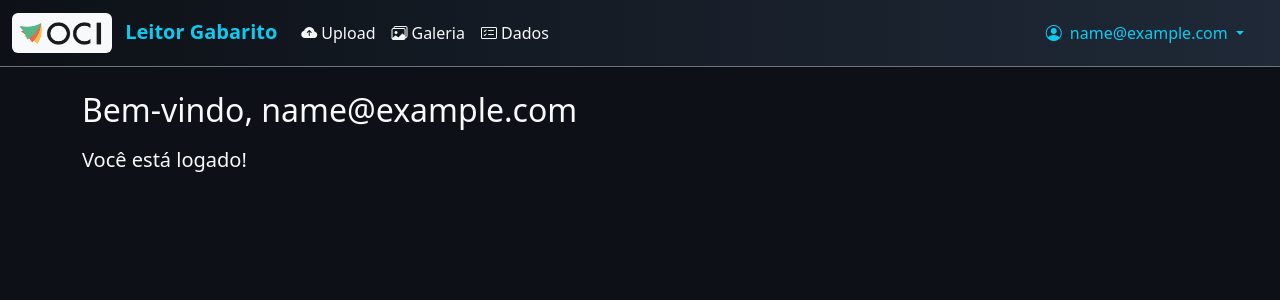
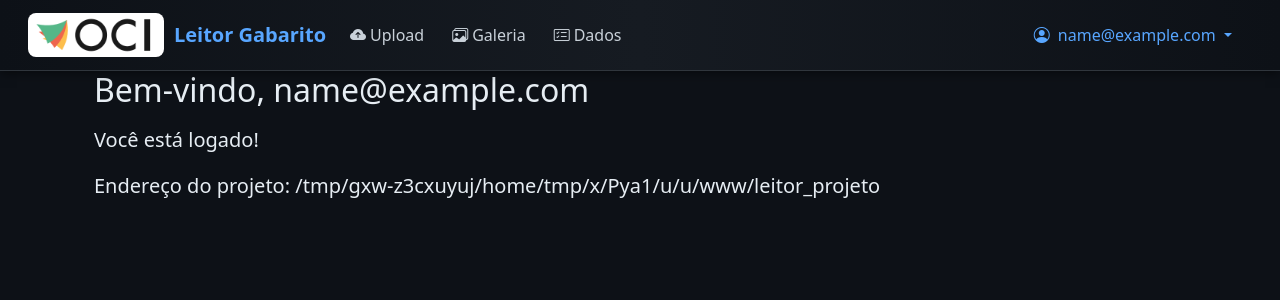
Before and after one commit to JamesMakarov/Leitor_Gabarito, a Django app: page /auth/home/ in a window 1280 px wide. Shown: the top 300 px of the page. Run offline with Django 5.2, Linux system fonts and the light colour scheme; the visitor is signed in with stand-in values (Sample User, id 1); data that the repository does not hold is empty.

Commit message:
Corrigindo algumas coisas

```diff
--- a/leitor_projeto/App/forms.py
+++ b/leitor_projeto/App/forms.py
@@ -2,7 +2,7 @@ from django import forms
 from .models import Perfil, DadosImagem
 
 class PerfilForm(forms.ModelForm):
-    foto_arquivo = forms.ImageField(required=False, label="Foto de perfil")  # novo campo de upload
+    foto_arquivo = forms.ImageField(required=False, label="Foto de perfil")
 
     class Meta:
         model = Perfil
@@ -10,14 +10,11 @@ class PerfilForm(forms.ModelForm):
 
     def save(self, commit=True):
         instance = super().save(commit=False)
-
         if self.cleaned_data.get('foto_arquivo'):
             imagem = self.cleaned_data['foto_arquivo']
-            instance.foto = imagem.read()  # lê como binário
-
+            instance.foto = imagem.read()
         if commit:
             instance.save()
-
         return instance
 
 class LeituraGabaritoForm(forms.ModelForm):
--- a/leitor_projeto/App/templates/accounts/base.html
+++ b/leitor_projeto/App/templates/accounts/base.html
@@ -5,23 +5,90 @@
 <html lang="pt-br">
 <head>
     <meta charset="UTF-8">
-    <title>{% block title %}Minha App{% endblock %}</title>
-    <link href="https://cdn.jsdelivr.net/npm/bootstrap@5.3.6/dist/css/bootstrap.min.css" rel="stylesheet" integrity="sha384-4Q6Gf2aSP4eDXB8Miphtr37CMZZQ5oXLH2yaXMJ2w8e2ZtHTl7GptT4jmndRuHDT" crossorigin="anonymous">
+    <title>{% block title %}Leitor Gabarito{% endblock %}</title>
+
+    <!-- Bootstrap -->
+    <link href="https://cdn.jsdelivr.net/npm/bootstrap@5.3.6/dist/css/bootstrap.min.css" rel="stylesheet">
     <link rel="stylesheet" href="https://cdn.jsdelivr.net/npm/bootstrap-icons@1.10.5/font/bootstrap-icons.css">
+
+    <!-- Estilo personalizado -->
     <style>
         body {
             background-color: #0d1117;
             color: #e6edf3;
         }
 
-  a, a.nav-link, a.page-link {
+        /* NAVBAR */
+        .navbar {
+            background: linear-gradient(90deg, #0d1117, #161b22, #0d1117);
+            border-bottom: 1px solid #30363d;
+            box-shadow: 0 2px 10px rgba(0,0,0,0.5);
+            padding: 0.5rem 1rem;
+        }
+
+        .navbar-brand {
+            font-weight: bold;
+            color: #58a6ff !important;
+            display: flex;
+            align-items: center;
+        }
+
+        .navbar-brand .logo-container {
+            background-color: #ffffff;
+            border-radius: 8px;
+            padding: 4px;
+            margin-right: 10px;
+            display: flex;
+            align-items: center;
+            justify-content: center;
+        }
+
+        .navbar-brand img {
+            height: 36px;
+            width: auto;
+            object-fit: contain;
+        }
+
+        .nav-link {
+            color: #c9d1d9 !important;
+            transition: 0.3s;
+            margin-right: 12px;
+        }
+
+        .nav-link:hover {
+            color: #58a6ff !important;
+        }
+
+        .dropdown-toggle {
+            color: #58a6ff !important;
+            border-radius: 8px;
+            padding: 6px 10px;
+            transition: background-color 0.3s;
+        }
+
+        .dropdown-toggle:hover {
+            background-color: #21262d;
+        }
+
+        .dropdown-menu {
+            background-color: #161b22;
+            border: 1px solid #30363d;
+        }
+
+        .dropdown-item {
+            color: #c9d1d9;
+        }
+
+        .dropdown-item:hover {
+            background-color: #21262d;
             color: #58a6ff;
         }
 
-  a.nav-link:hover, a.page-link:hover {
-    color: #79c0ff;
+        .dropdown-divider {
+            border-color: #30363d;
         }
 
+        /* COMPONENTES */
         .card, .form-control, .dropdown-menu {
             background-color: #161b22;
             color: #c9d1d9;
@@ -53,16 +120,23 @@
         .btn-close {
             filter: invert(1);
         }
+
+        /* Espaçamento para não colar no topo */
+        .container-content {
+            padding-top: 0px;
+            padding-bottom: 0px;
+        }
     </style>
+</head>
 
+<body>
 
-</head>
-<body>
-    <nav class="navbar navbar-expand-lg navbar-dark bg-dark shadow-sm border-bottom border-secondary mb-4" style="background: linear-gradient(90deg, #0d1117, #1f2937);">
+<!-- Navbar -->
+<nav class="navbar navbar-expand-lg">
     <div class="container-fluid">
-    <a class="navbar-brand fw-bold text-info" href="{% url 'home' %}">
-  <span class="d-inline-block bg-light rounded p-1 me-2" style="width: 100px; height: 40px;">
-    <img src="{% static 'img/logo.png' %}" alt="Logo" style="width: 100%; height: 100%; object-fit: contain; bottom: 10%">
+        <a class="navbar-brand" href="{% url 'home' %}">
+            <span class="logo-container">
+                <img src="{% static 'img/logo.png' %}" alt="Logo">
             </span>
             Leitor Gabarito
         </a>
@@ -74,15 +148,26 @@
         <div class="collapse navbar-collapse" id="navbarContent">
             {% if user.is_authenticated %}
                 <ul class="navbar-nav me-auto mb-2 mb-lg-0">
-          <li class="nav-item"><a class="nav-link text-light" href="{% url 'upload' %}"><i class="bi bi-cloud-arrow-up-fill me-1"></i>Upload</a></li>
-
-          <li class="nav-item"><a class="nav-link text-light" href="{% url 'galeria' %}"><i class="bi bi-images me-1"></i>Galeria</a></li>
-          <li class="nav-item"><a class="nav-link text-light" href="{% url 'dados' %}"><i class="bi bi-card-checklist me-1"></i>Dados</a></li>
+                    <li class="nav-item">
+                        <a class="nav-link" href="{% url 'upload' %}">
+                            <i class="bi bi-cloud-arrow-up-fill me-1"></i>Upload
+                        </a>
+                    </li>
+                    <li class="nav-item">
+                        <a class="nav-link" href="{% url 'galeria' %}">
+                            <i class="bi bi-images me-1"></i>Galeria
+                        </a>
+                    </li>
+                    <li class="nav-item">
+                        <a class="nav-link" href="{% url 'dados' %}">
+                            <i class="bi bi-card-checklist me-1"></i>Dados
+                        </a>
+                    </li>
                 </ul>
 
-              <ul class="navbar-nav me-3">
+                <ul class="navbar-nav">
                     <li class="nav-item dropdown">
-          <a class="nav-link dropdown-toggle text-info" href="{% url 'perfil' %}" role="button" data-bs-toggle="dropdown" aria-expanded="false">
+                        <a class="nav-link dropdown-toggle" href="#" role="button" data-bs-toggle="dropdown">
                             <i class="bi bi-person-circle me-1"></i>
                             {% if user.perfil.nome_completo %}
                                 {{ user.perfil.nome_completo }}
@@ -91,41 +176,59 @@
                             {% endif %}
                         </a>
                         <ul class="dropdown-menu dropdown-menu-end">
-            <li><a class="dropdown-item" href="{% url 'perfil' %}"><i class="bi bi-person-fill me-1"></i> Perfil</a></li>
+                            <li>
+                                <a class="dropdown-item" href="{% url 'perfil' %}">
+                                    <i class="bi bi-person-fill me-1"></i>Perfil
+                                </a>
+                            </li>
                             <li><hr class="dropdown-divider"></li>
-            <li><a class="dropdown-item text-danger" href="{% url 'logout' %}"><i class="bi bi-box-arrow-right me-1"></i> Sair</a></li>
+                            <li>
+                                <a class="dropdown-item text-danger" href="{% url 'logout' %}">
+                                    <i class="bi bi-box-arrow-right me-1"></i>Sair
+                                </a>
+                            </li>
                         </ul>
                     </li>
                 </ul>
 
-
             {% else %}
                 <ul class="navbar-nav ms-auto">
-          <li class="nav-item"><a class="nav-link text-light" href="{% url 'login' %}"><i class="bi bi-box-arrow-in-right me-1"></i>Login</a></li>
-          <li class="nav-item"><a class="nav-link text-light" href="{% url 'register' %}"><i class="bi bi-person-plus-fill me-1"></i>Registrar</a></li>
+                    <li class="nav-item">
+                        <a class="nav-link" href="{% url 'login' %}">
+                            <i class="bi bi-box-arrow-in-right me-1"></i>Login
+                        </a>
+                    </li>
+                    <li class="nav-item">
+                        <a class="nav-link" href="{% url 'register' %}">
+                            <i class="bi bi-person-plus-fill me-1"></i>Registrar
+                        </a>
+                    </li>
                 </ul>
             {% endif %}
         </div>
     </div>
 </nav>
 
-
-    <div class="container">
+<!-- Mensagens -->
+<div class="container container-content">
     {% if messages %}
         {% for message in messages %}
             <div class="alert alert-{{ message.tags }} alert-dismissible fade show" role="alert">
                 {{ message }}
-        <button type="button" class="btn-close" data-bs-dismiss="alert" aria-label="Close"></button>
+                <button type="button" class="btn-close" data-bs-dismiss="alert" aria-label="Fechar"></button>
             </div>
         {% endfor %}
     {% endif %}
 </div>
 
-    <div class="text-light">
+<!-- Conteúdo -->
+<div class="container container-content">
     {% block content %}
     {% endblock %}
 </div>
 
-    <script src="https://cdn.jsdelivr.net/npm/bootstrap@5.3.6/dist/js/bootstrap.bundle.min.js" integrity="sha384-j1CDi7MgGQ12Z7Qab0qlWQ/Qqz24Gc6BM0thvEMVjHnfYGF0rmFCozFSxQBxwHKO" crossorigin="anonymous"></script>
+<!-- Bootstrap JS -->
+<script src="https://cdn.jsdelivr.net/npm/bootstrap@5.3.6/dist/js/bootstrap.bundle.min.js"></script>
+
 </body>
 </html>
--- a/leitor_projeto/App/templates/accounts/home.html
+++ b/leitor_projeto/App/templates/accounts/home.html
@@ -4,5 +4,6 @@
 <div class="container">
   <h2 class="mb-3">Bem-vindo, {{ user.email }}</h2>
   <p class="lead">Você está logado!</p>
+  <p class="lead">Endereço do projeto: {{ endereco }}</p>
 </div>
 {% endblock %}
--- a/leitor_projeto/App/templates/galeria.html
+++ b/leitor_projeto/App/templates/galeria.html
@@ -8,7 +8,10 @@
     {% for imagem in imagens %}
       <div class="col">
         <div class="card h-100">
-          <img src="{% url 'imagem_binaria' imagem.id %}" class="card-img-top" alt="Imagem {{ forloop.counter }}">
+          <!-- Link externo com target="_blank" -->
+          <a href="{% url 'imagem_binaria' imagem.id %}" target="_blank">
+            <img src="{% url 'imagem_binaria' imagem.id %}" class="card-img-top" alt="Imagem {{ forloop.counter }}">
+          </a>
           <div class="card-body">
             <p class="card-text">Enviada em: {{ imagem.criado_em|date:"d/m/Y H:i" }}</p>
           </div>
--- a/leitor_projeto/App/urls.py
+++ b/leitor_projeto/App/urls.py
@@ -1,6 +1,6 @@
 from django.urls import path
 from .views import iniciar_leitura, login_view, register_view, logout_view, home_view, perfil_view
-from .views import galeria_usuario, imagem_binaria, dados_leituras, editar_dado, deletar_dado
+from .views import galeria_usuario, imagem_binaria, dados_leituras, editar_dado, deletar_dado, imagem_perfil
 from django.conf import settings
 from django.conf.urls.static import static
 
@@ -17,6 +17,8 @@ urlpatterns = [
     path('dados/', dados_leituras, name='dados_leituras'),
     path('dados/<int:dado_id>/editar/', editar_dado, name='editar_dado'),
     path('dados/<int:dado_id>/deletar/', deletar_dado, name='deletar_dado'),
+    path('perfil/imagem/<int:user_id>/', imagem_perfil, name='imagem_perfil'),
+
 
 ] + static(settings.MEDIA_URL, document_root=settings.MEDIA_ROOT)
 
--- a/leitor_projeto/App/views.py
+++ b/leitor_projeto/App/views.py
@@ -18,10 +18,18 @@ from .biblioteca import leitor_lib
 from django.http import HttpResponse, Http404
 from .models import ImagemUpload, DadosImagem
 from .utils import GABARITOS, calcular_pontuacao
+from django.conf import settings
+from django import template
+import base64
+
+def redirecionar_para_login(request):
+    return redirect('login')  # ou use o nome da URL do login se for diferente
+
 
 @login_required
 def iniciar_leitura(request):
     if request.method == "POST":
+
         if request.FILES.get("imagem"):
             ImagemUpload.objects.filter(usuario=request.user, confirmada=False).delete()
 
@@ -161,7 +169,18 @@ def logout_view(request):
 
 @login_required
 def home_view(request):
-    return render(request, 'accounts/home.html')
+    endereco = str(settings.BASE_DIR)
+    return render(request, 'accounts/home.html', {'endereco': endereco})
+
+@login_required
+def imagem_perfil(request, user_id):
+    try:
+        perfil = Perfil.objects.get(user_id=user_id)
+        if not perfil.foto:
+            raise Http404("Sem imagem")
+        return HttpResponse(perfil.foto, content_type="image/png")
+    except Perfil.DoesNotExist:
+        raise Http404("Perfil não encontrado")
 
 @login_required
 def perfil_view(request):
@@ -178,7 +197,7 @@ def perfil_view(request):
     context = {
         'form': form,
         'perfil': perfil,
-        'mostrar_formulario': True  # mostrar sempre
+        'mostrar_formulario': True
     }
     return render(request, 'accounts/perfil.html', context)
 
--- a/leitor_projeto/leitor_projeto/settings.py
+++ b/leitor_projeto/leitor_projeto/settings.py
@@ -27,6 +27,7 @@ DEBUG = True
 
 ALLOWED_HOSTS = []
 
+LOGIN_URL = 'login'
 
 # Application definition
 
--- a/leitor_projeto/leitor_projeto/urls.py
+++ b/leitor_projeto/leitor_projeto/urls.py
@@ -1,7 +1,9 @@
 from django.contrib import admin
 from django.urls import path, include
+from App.views import redirecionar_para_login
 
 urlpatterns = [
+    path('', redirecionar_para_login),
     path('admin/', admin.site.urls),
     path('auth/', include('App.urls')),
 
```
Also changed, not shown: leitor_projeto/App/biblioteca.py (+3 -4 lines), leitor_projeto/App/templates/accounts/perfil.html (+11 -10 lines), leitor_projeto/App/templates/upload.html (+8 -3 lines), 2 other files. Lines whose indentation alone changed are shown as unchanged.
